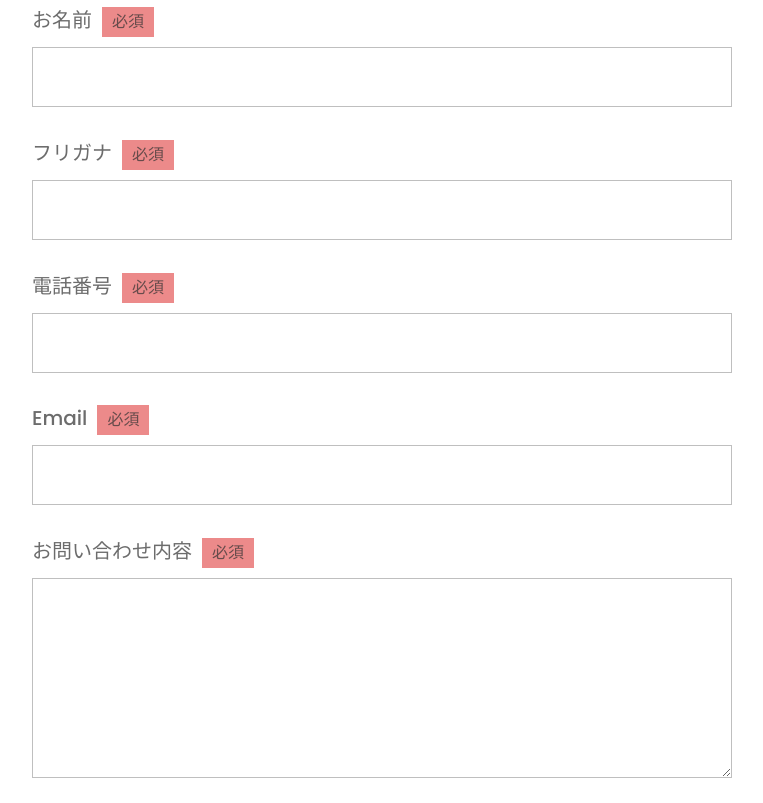
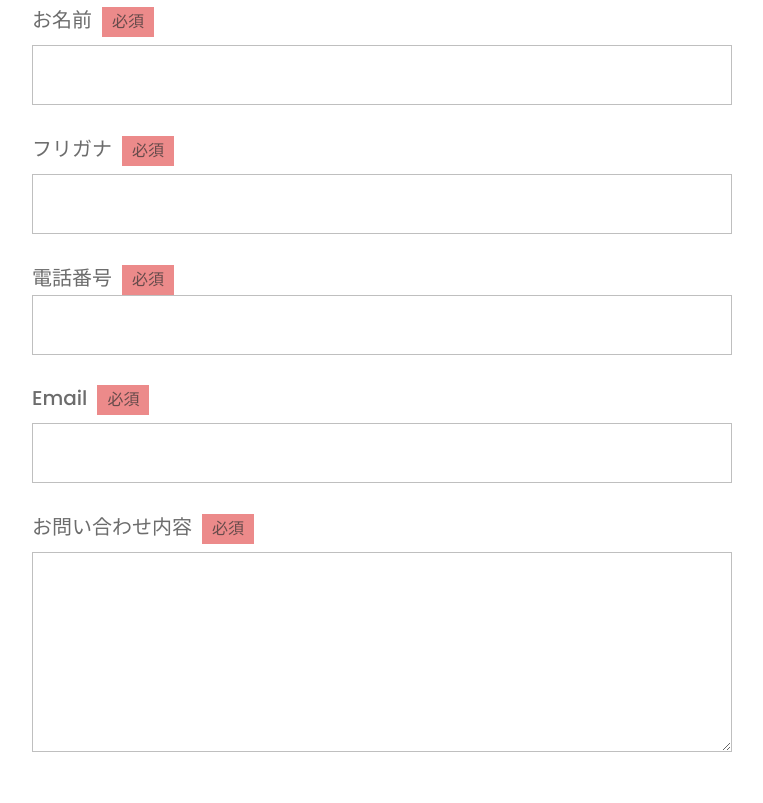
Before and after one commit to sarananev/portfolio, a plain HTML site: page contact/contact.html in a window 1280 px wide. Shown: the part 337-1140 px from the top of the page, without its empty margins (258-1021 px from the left). Drawn offline with Linux system fonts and the light colour scheme; some packages are replaced by stand-ins of ours.

Commit message:
Change_css.html

```diff
--- a/contact/contact.html
+++ b/contact/contact.html
@@ -49,28 +49,32 @@
       </div>
 
       <form action="" class="form">
-        <ul class="form-item">
-          <li class="form-list">
+        <dl class="form-item">
+          <dt class="form-list">
             <label for="name" class="form-label">お名前<span>必須</span></label>
-            <input type="text" class="form-text" id="name">
-          </li>
-          <li class="form-list">
+          </dt>
+          <dd><input type="text" class="form-text" id="name"></dd>
+
+          <dt class="form-list">
             <label for="furigana" class="form-label">フリガナ<span>必須</span></label>
-            <input type="text" class="form-text" id="furigana">
-          </li>
-          <li class="form-list">
+          </dt>
+          <dd><input type="text" class="form-text" id="furigana"></dd>
+
+          <dt class="form-list">
             <label for="phone" class="form-label">電話番号<span>必須</span></label>
-            <input type="tel" class="form-text" id="phone">
-          </li>
-          <li class="form-list">
+          </dt>
+          <dd><input type="tel" class="form-text" id="phone"></dd>
+
+          <dt class="form-list">
             <label for="email" class="form-label">Email<span>必須</span></label>
-            <input type="email" class="form-text" id="email">
-          </li>
-          <li class="form-list">
+          </dt>
+          <dd><input type="email" class="form-text" id="email"></dd>
+
+          <dt class="form-list">
             <label for="inquiry" class="form-label">お問い合わせ内容<span>必須</span></label>
-            <textarea type="text" class="textarea" id="inquiry"></textarea>
-          </li>
-        </ul>
+          </dt>
+          <dd><textarea type="text" class="textarea" id="inquiry"></textarea></dd>
+        </dl>
       </form>
 
       <div class="buttom-item">
--- a/contact/css/contact.scss
+++ b/contact/css/contact.scss
@@ -267,11 +267,22 @@ li {
   }
 }
 
-.form-list {
+.form-item {
   display: flex;
   flex-direction: column;
   align-items: stretch;
   margin-bottom: 30px;
+  .form-list {
+    text-align: start;
+    margin-bottom: 8px;
+  }
+  dd {
+    width: 100%;
+    display: flex;
+    flex-direction: column;
+    align-items: stretch;
+    margin-bottom: 28px;
+  }
   .form-label {
     margin-bottom: 10px;
     text-align: start;
@@ -292,6 +303,7 @@ li {
 }
 
 .form-text {
+  width: 100%;
   max-width: 700px;
   height: 60px;
   border: solid 1px rgba(0, 0, 0, 0.25);
@@ -300,6 +312,7 @@ li {
 }
 
 .textarea {
+  width: 100%;
   max-width: 700px;
   height: 200px;
   border: solid 1px rgba(0, 0, 0, 0.25);
@@ -309,9 +322,9 @@ li {
 
 
 .buttom-item {
-  padding-top: 70px;
+  padding-top: 50px;
   @include sp-size {
-    padding-top: 100px;
+    padding-top: 50px;
   }
 }
 
```
Also changed, not shown: index.html (+4 -5 lines), contact/css/contact.css, 4 other files.
